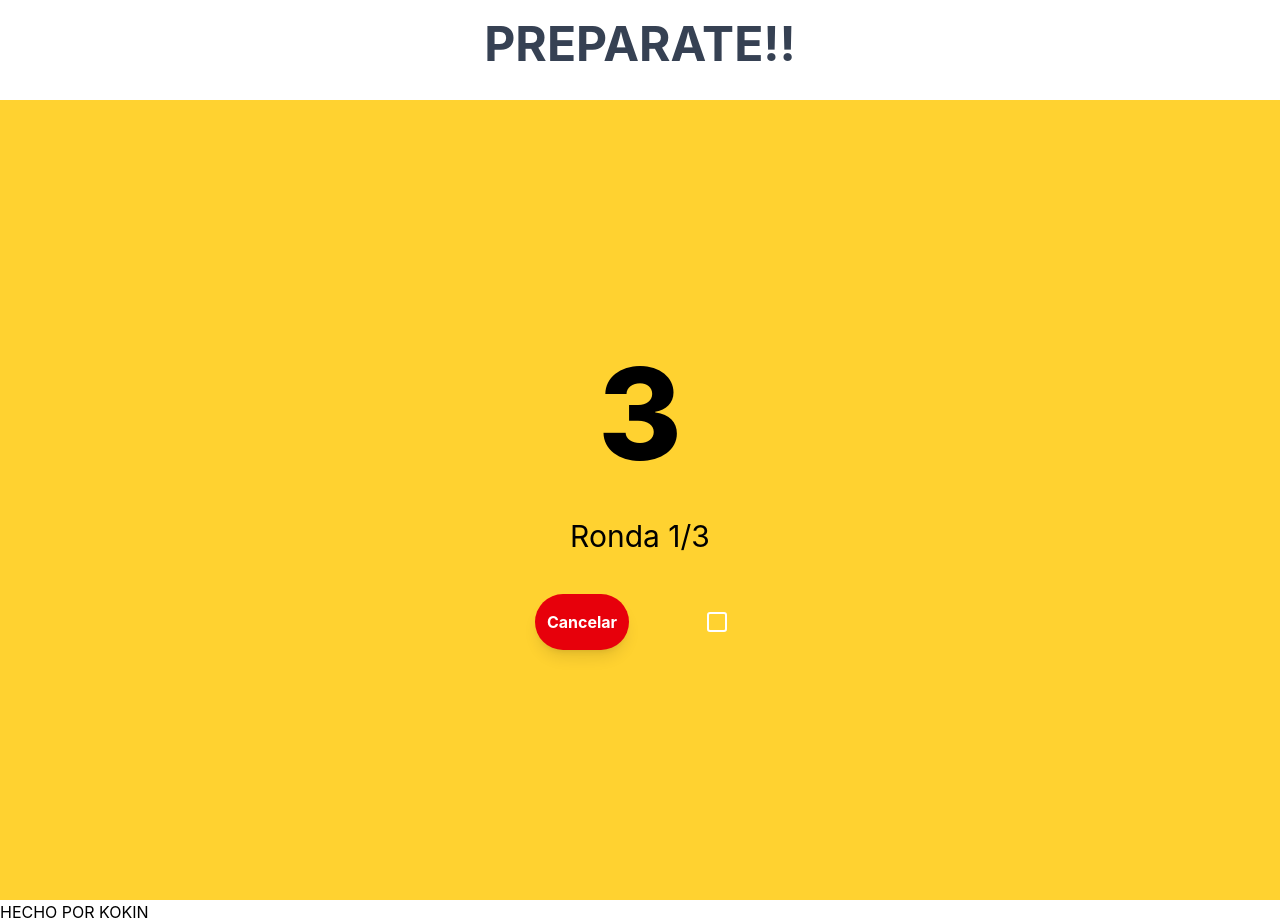
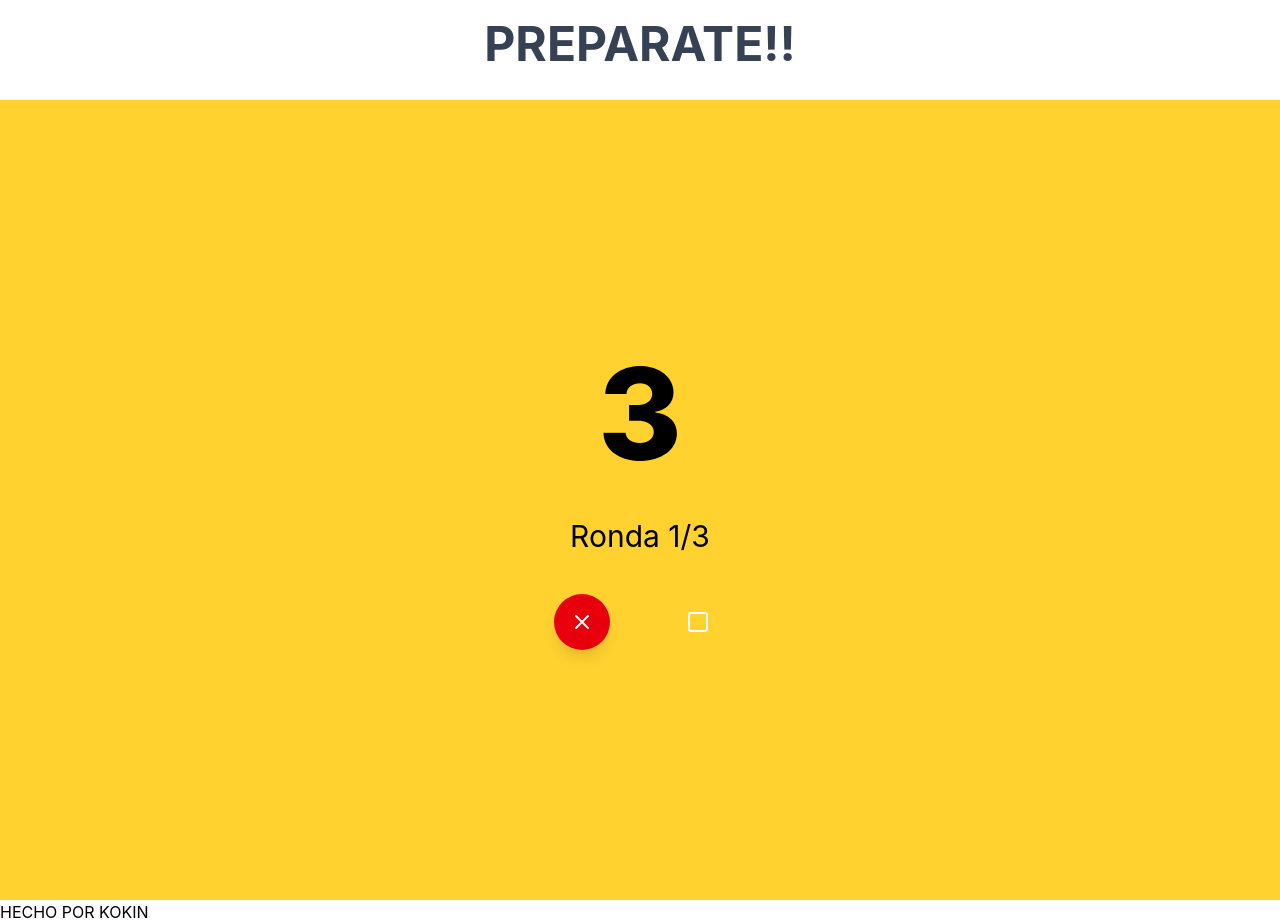
Before and after one commit to JesusLeos16/ProyectoModuloDosFS, a React (Vite) app: page / in a window 1280 px wide. Both pictures are taken after a click on the button "COMENZAR ENTRENAMIENTO". Built offline with nearby package versions, Linux system fonts and the light colour scheme.

Commit message:
Agrega icono a boton de cancelar en fase entrenando

```diff
--- a/src/components/Pages/TimerDeportivo.jsx
+++ b/src/components/Pages/TimerDeportivo.jsx
@@ -4,7 +4,7 @@ import PanelControl from "../molecules/PanelControl";
 import BotonInicio from "../atoms/BotonInicio";
 import MensajeTexto from "../atoms/MensajeTexto";
 import FooterTimer from "../organisms/FooterTimer";
-import { BeakerIcon, Play, SquareIcon } from "lucide-react";
+import { BeakerIcon, Play, SquareIcon,XIcon } from "lucide-react";
 export default function TimerDeportivo() {
   const [rondasTotales, setRondasTotales] = useState(3);
   const [tiempoRonda, setTiempoRonda] = useState(60);
@@ -139,8 +139,8 @@ export default function TimerDeportivo() {
           Ronda {rondaActual}/{rondasTotales}
         </h2>
        <div className="flex gap-15">
-         <button className="bg-red-600 active:scale-95 text-white font-bold rounded-full transition-all duration-500 shadow-lg hover:shadow-red-500 p-3" onClick={cancelarEntrenamiento}>
-          Cancelar
+         <button className="bg-red-600 active:scale-95 p-4 text-white font-bold rounded-full transition-all duration-500 shadow-lg hover:shadow-red-500" onClick={cancelarEntrenamiento}>
+          <XIcon/>
         </button>
         <BotonInicio
           texto={corriendo ? <SquareIcon /> : <Play />}
```
